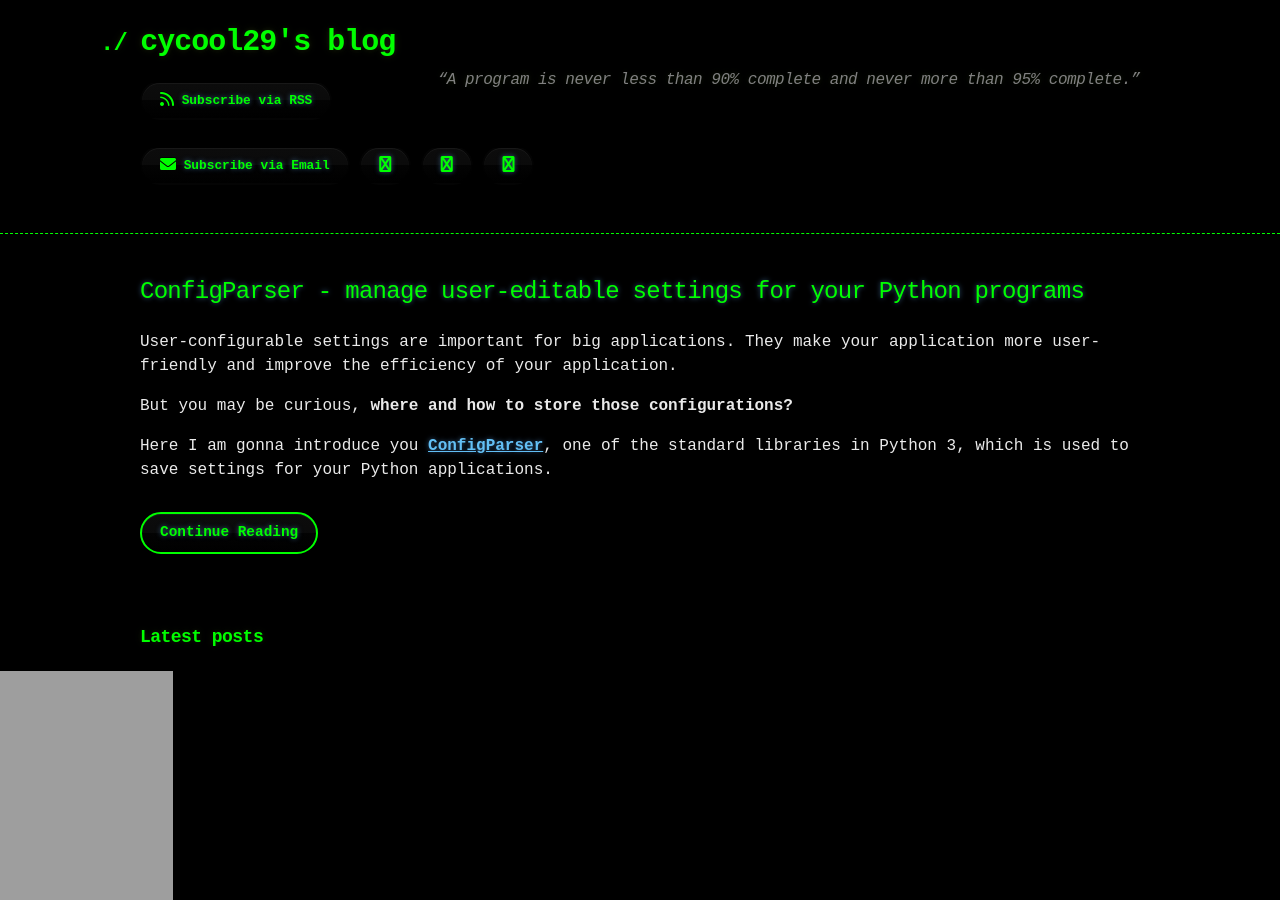
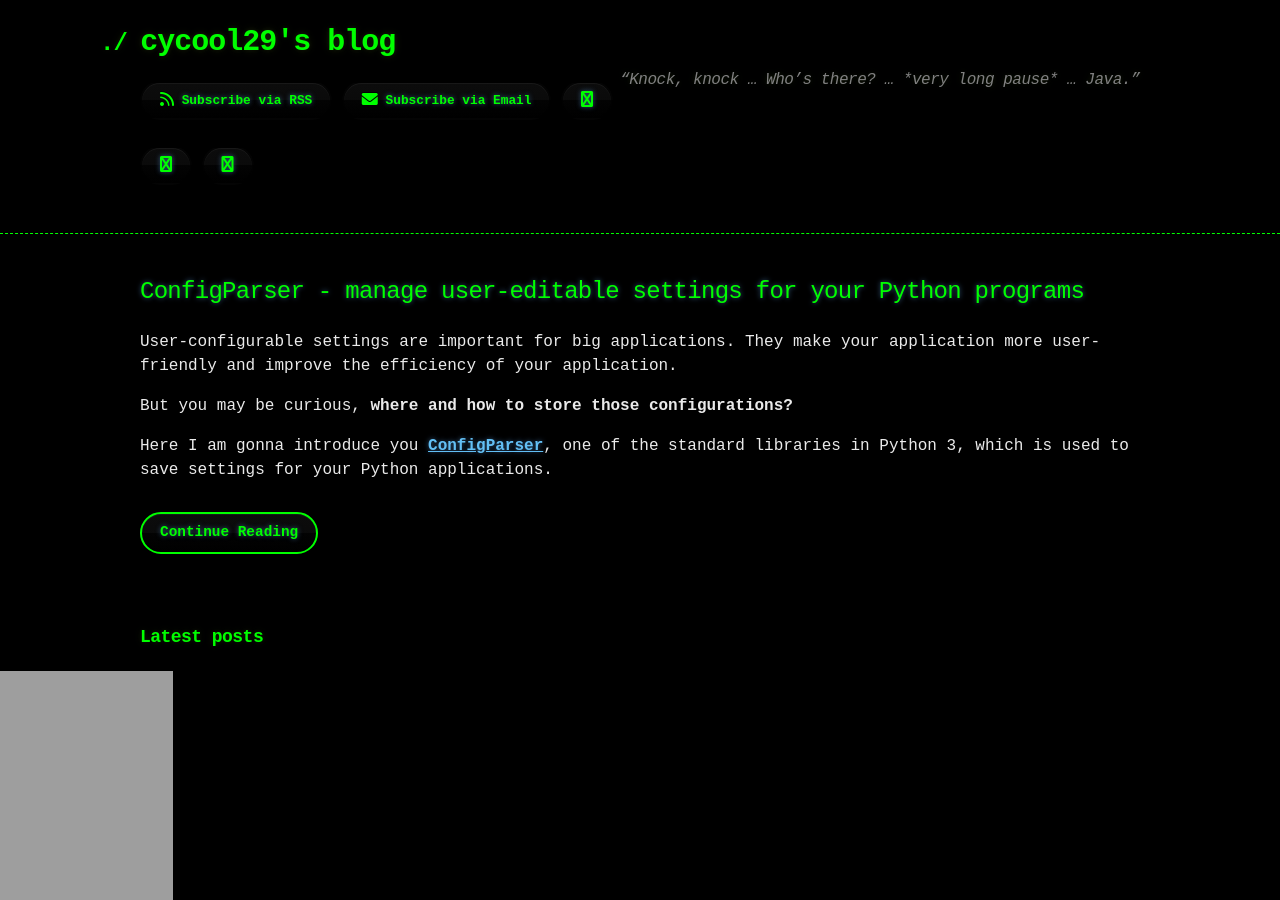
Before and after one commit to cycool29/cycool29.github.io, a Jekyll site: the page built from index.md, in a window 1280 px wide and 900 px high. Built offline with Jekyll 4.4.1, drawn with Linux system fonts in a browser that asks for light colours; a style sheet for code colours, icons or effects is not loaded.

Commit message:
Update quotes

```diff
--- a/_config.yml
+++ b/_config.yml
@@ -1,5 +1,5 @@
 title: cycool29's blog
-description: "“A program is never less than 90% complete and never more than 95% complete.” "
+description: "“Knock, knock … Who’s there? … *very long pause* … Java.”"
 bio: A high school student. Intermediate in Python, Git, Bash. Learning JavaScript. He/Him. "
 author: cycool29
 url: https://cycool29.github.io
```
